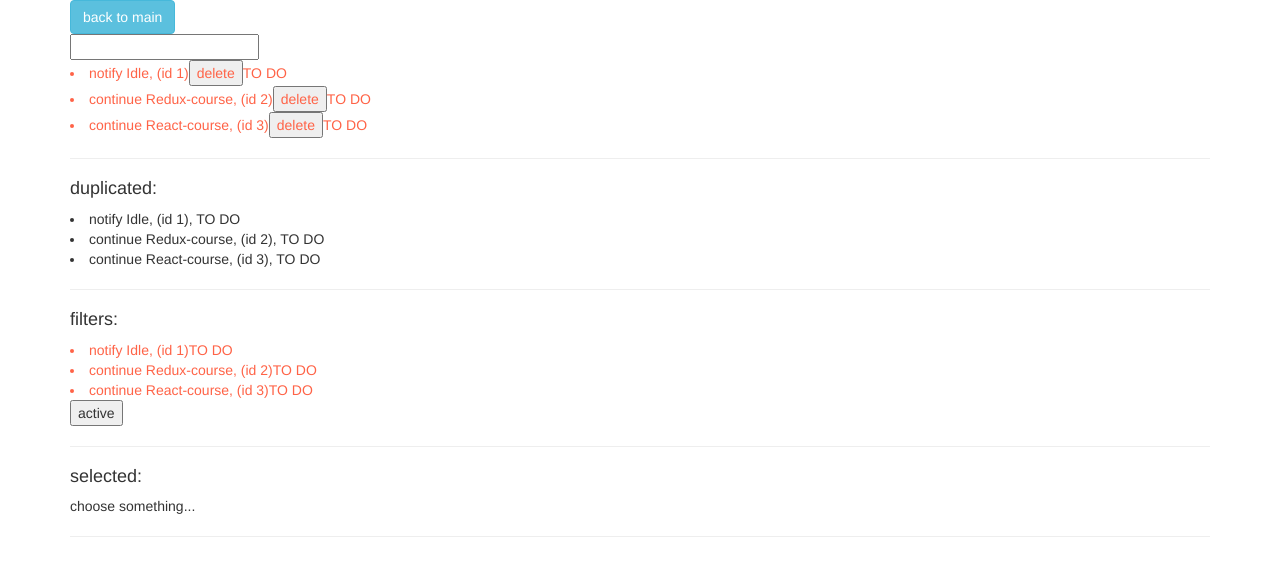
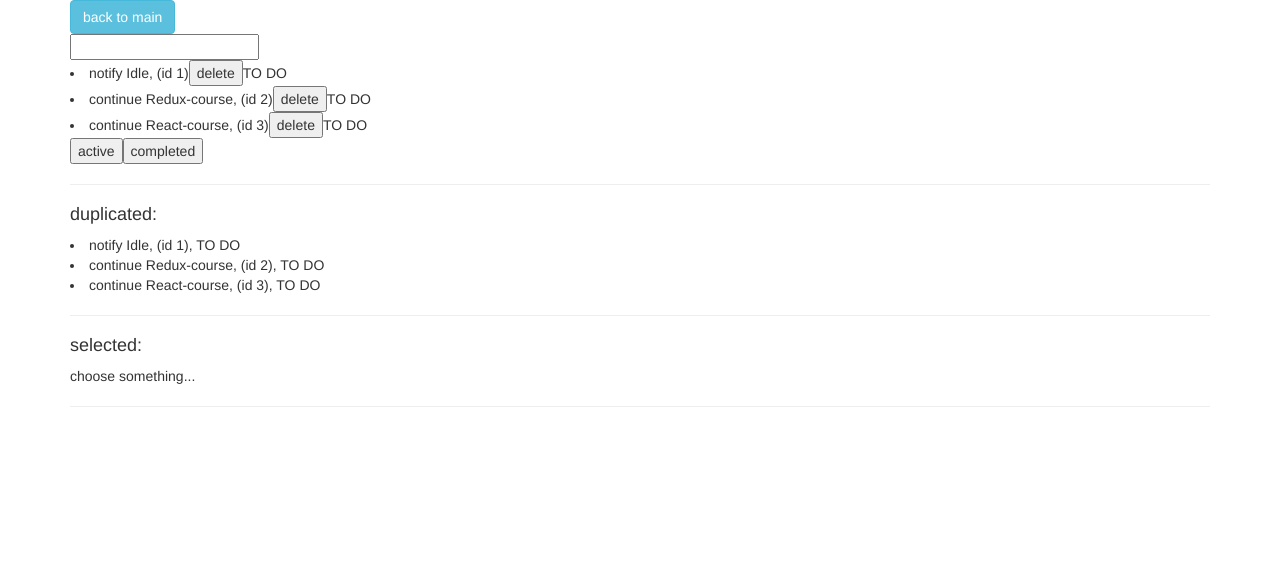
Before and after one commit to gena-rybin/todoList, a React app: page /todo in a window 1280 px wide. Shown: the top 576 px of the page. Built offline with nearby package versions, Linux system fonts and the light colour scheme.

Commit message:
filter trying

```diff
--- a/src/actions/index.js
+++ b/src/actions/index.js
@@ -39,12 +39,13 @@ export function toggleCompleteAction(todo) {
     }
 }
 
-export function showActiveTodosAction(filter) {
+export function showActiveCompletedTodosAction(todos, filter) {
     console.log('showActiveTodosAction: ', filter);
     // console.log('removedTodoAction, todos: ', todos);
     return {
         type: 'SHOW_ACTIVE_TODOS',
-        payload: filter
+        todos: todos,
+        filter: filter
     }
 }
 
--- a/src/components/containers/filterButtons.js
+++ b/src/components/containers/filterButtons.js
@@ -1,9 +1,9 @@
 import React, {Component} from 'react';
 import {bindActionCreators} from 'redux'
 import {connect} from 'react-redux';
-import {showActiveTodosAction} from '../../actions'  // new "state", because "reducer" is in separate file from todos.js and added in combineReducers
+import {showActiveCompletedTodosAction} from '../../actions'  // new "state", because "reducer" is in separate file from todos.js and added in combineReducers
 
-class ListFilteredTodos extends Component {
+class FilterButtonsTodos extends Component {
 
     // componentDidMount() {
     //     ReactDOM.findDOMNode(this).addEventListener('click', (event) => {
@@ -21,28 +21,17 @@ class ListFilteredTodos extends Component {
     render() {
         return (
             <div>
-                <h4>filters:</h4>
-                {this.props.todos.map((todo, i, todos) =>
-                    <li key={todo.id}
-                        className={todo.completed ? 'completed-todo' : 'not-completed-todo'}
-                        style={{fontWeight: todo.selected ? 'bold' : 'inherit'}}
-                        // todo.selected ? 'selected' : ''}
-                        onClick={() => {
-                            console.log('selection clicked');
-                            this.props.selected(todo);
-                            this.props.clickedTodo(todo);
-                            this.props.toggleCompleteTodo(todo);
-                        }}
-                    >
-                        {todo.selected ? '==> ' : false} {todo.text}, (id {todo.id})
-                        {todo.completed ? 'COMPLETED' : 'TO DO'}
-                    </li>
-                )}
                 <button onClick={() => {
-                    this.handleClick;
+                    // this.handleClick;
                     console.log('show_active clicked');
-                    this.props.showActiveTodos(false)}}>
+                    this.props.showActiveCompletedTodos(this.props.todos, false)}}>
                     active
+                </button>
+                <button onClick={() => {
+                    // this.handleClick;
+                    console.log('show_active clicked');
+                    this.props.showActiveCompletedTodos(this.props.todos, true)}}>
+                    completed
                 </button>
 
             </div>
@@ -61,8 +50,8 @@ function mapStateToProps(state) {
 
 function mapDispatchToProps(dispatch) {
     return {
-        showActiveTodos: bindActionCreators(showActiveTodosAction, dispatch)
+        showActiveCompletedTodos: bindActionCreators(showActiveCompletedTodosAction, dispatch)
     }
 }
 
-export default connect(mapStateToProps, mapDispatchToProps)(ListFilteredTodos);
+export default connect(mapStateToProps, mapDispatchToProps)(FilterButtonsTodos);
--- a/src/components/containers/listTodos.js
+++ b/src/components/containers/listTodos.js
@@ -23,12 +23,15 @@ class ListTodos extends Component {
     };
 
     render() {
+        // let completedClass = todo.completed ? 'completed-todo' : 'not-completed-todo';
+        // let selectedClass = todo.selected ? 'selected-todo' : false;
         return (
                 <div>
                     {this.props.todos.map((todo, i, todos) =>
                             <li key={todo.id}
-                                className={todo.completed ? 'completed-todo' : 'not-completed-todo'}
-                                style={{fontWeight: todo.selected ? 'bold' : 'inherit'}}
+                                className={`${todo.completed ? 'completed-todo' : 'not-completed-todo'}
+                                            ${todo.selected ? 'selected-todo' : false}`}
+                                // style={{fontWeight: todo.selected ? 'bold' : 'inherit'}}
                                             // todo.selected ? 'selected' : ''}
                                 onClick={() => {
                                                 console.log('selection clicked');
@@ -37,7 +40,7 @@ class ListTodos extends Component {
                                                 this.props.toggleCompleteTodo(todo);
                                 }}
                             >
-                                {todo.selected ? '==> ' : false} {todo.text}, (id {todo.id})
+                                {todo.text}, (id {todo.id})
                                 <button onClick={() => {
                                         this.handleClick;
                                         console.log('deletion clicked');
--- a/src/components/containers/selected-todo.js
+++ b/src/components/containers/selected-todo.js
@@ -7,7 +7,7 @@ class ClickedTodo extends Component {
         // console.log(this.props.todoSelected);
         if (this.props.todoClicked && this.props.todoClicked.text) {
             return (
-                <li>==> {this.props.todoClicked.text}</li>
+                <li>{this.props.todoClicked.text}</li>
             )
         } else {
             return (
--- a/src/components/layouts/page-todo/todo-page.js
+++ b/src/components/layouts/page-todo/todo-page.js
@@ -5,7 +5,7 @@ import ListTodosDuplicated from '../../containers/listTodosDupl';
 import NewTodo from '../../containers/new-todo';
 import SelectedTodo from '../../containers/selected-todo';
 import ListTodosDeleted from '../../containers/todos-deleted';
-import ListFilteredTodos from '../../containers/filterButtons';
+import FilterButtonsTodos from '../../containers/filterButtons';
 
 import {connect} from "react-redux";
 
@@ -29,12 +29,11 @@ class TodoPage extends Component {
 
                 <NewTodo />
                 <ListTodos />
+                <FilterButtonsTodos />
 
                 {hr_listTodosDuplicated}
                 {listTodosDuplicated}
 
-                <hr/>
-                <ListFilteredTodos />
                 <hr/>
                 <h4>selected:</h4>
                 <SelectedTodo />
--- a/src/reducers/todos.js
+++ b/src/reducers/todos.js
@@ -42,6 +42,14 @@ export default function (state=STARTING_TODOS, action) {
         case 'ADD_TODO':
             // console.log('ADD_TODO');
             return state.filter((todo));
+        case 'SHOW_ACTIVE_TODOS':
+            console.log(111, state);
+            console.log(222, action);
+            const filtered = action.todos.slice().filter(item => {
+                return item.completed === action.filter
+            });
+            console.log(333, filtered);
+            return filtered;
         case 'DELETE_TODO':
             // console.log('DELETE_TODO');
             // console.log(state.slice().filter(item => {
--- a/src/styles.css
+++ b/src/styles.css
@@ -1,9 +1,9 @@
 .not-completed-todo{
-    color: tomato;
+    text-decoration: none;
 }
 .completed-todo{
     text-decoration: line-through;
 }
-.selected{
-    font-weight: bold;
+.selected-todo{
+    color: tomato;
 }
```
